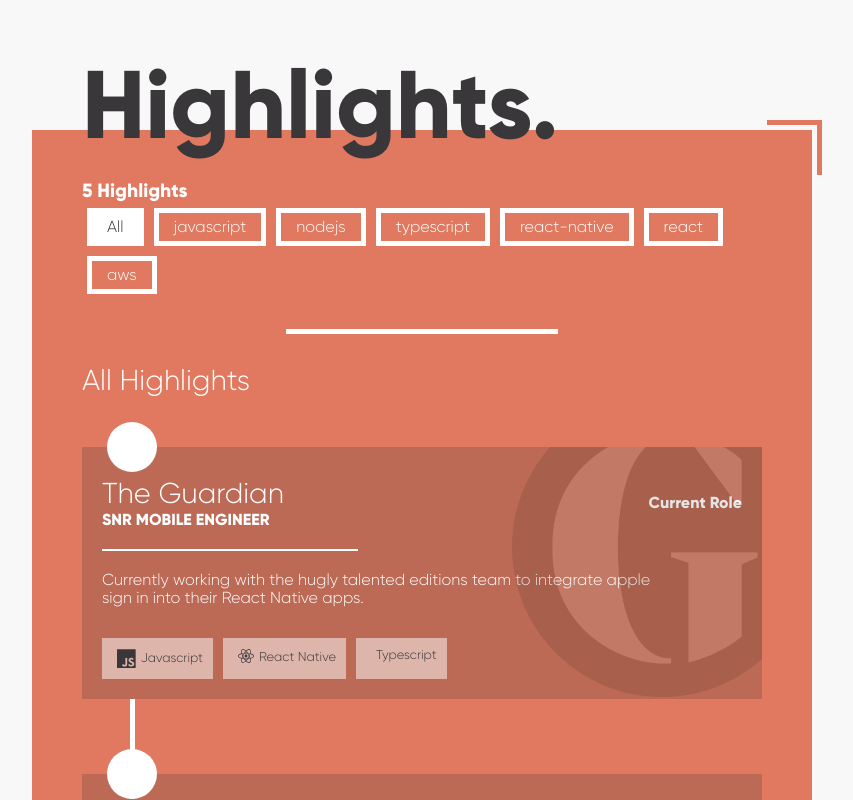
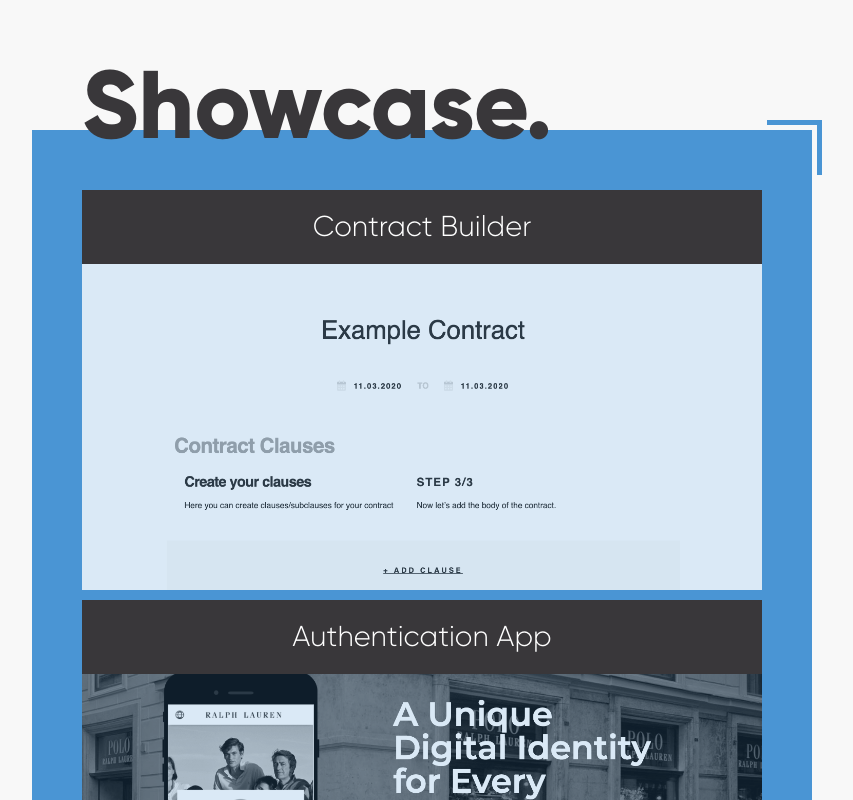
Before and after one commit to Jonjoe/website, a React (Create React App) app: page / in a window 1280 px wide. Shown: the part 2280-3080 px from the top of the page, without its empty margins (218-1071 px from the left). Built offline with nearby package versions, Linux system fonts and the light colour scheme; what @fortawesome/pro-duotone-svg-icons, @fortawesome/pro-light-svg-icons, @fortawesome/pro-solid-svg-icons would draw is missing.

Commit message:
add projects

```diff
--- a/src/components/implementations/FeaturedProjects/FeaturedProjects.component.tsx
+++ /dev/null
@@ -1,18 +0,0 @@
-import * as React from "react";
-import * as Styled from "./FeaturedProjects.styled"
-import projects from "data/projects.data";
-
-import { FeaturedProject } from "components";
-import { FProject } from "components/organisms/FeaturedProject/FeaturedProject.component";
-
-const FeaturedProjects: React.FC = () => {
-  return (
-    <Styled.Container>
-      {projects.map((project: FProject, index: number) => (
-        <FeaturedProject project={project} key={index} />
-      ))}
-    </Styled.Container>
-  );
-};
-
-export default FeaturedProjects;
--- a/src/components/implementations/FeaturedProjects/FeaturedProjects.styled.tsx
+++ /dev/null
@@ -1,8 +0,0 @@
-import styled from "styled-components"
-
-export const Container = styled.div`
-  display: flex;
-  width: 100%;
-  flex-wrap: wrap;
-  justify-content: center;
-`
--- a/src/components/index.tsx
+++ b/src/components/index.tsx
@@ -19,7 +19,6 @@ export { default as Tags } from './molecules/Tags/Tags.component';
 /*
  * Organisms
 */
-export { default as FeaturedProject } from './organisms/FeaturedProject/FeaturedProject.component';
 export { default as List } from './organisms/List/List.component';
 export { default as Topbar } from './organisms/Topbar/Topbar.component';
 export { default as Footer } from './organisms/Footer/Footer.component';
@@ -44,7 +43,7 @@ export { default as Page } from './templates/Page/Page.component';
  * Implementation
 */
 export { default as WorkHistory } from './implementations/WorkHistory/WorkHistory.component';
-export { default as FeaturedProjects } from './implementations/FeaturedProjects/FeaturedProjects.component';
+export { default as FeaturedProject } from './implementations/FeaturedProject/FeaturedProject.component';
 export { default as SkillPoints } from './implementations/SkillPoints/SkillPoints.component';
 export { default as Highlights } from './implementations/Highlights/Highlights.component';
 export { default as Asides } from './implementations/Asides/Asides.component';
--- a/src/pages/Home/Home.page.tsx
+++ b/src/pages/Home/Home.page.tsx
@@ -8,15 +8,15 @@ import {
   Section,
   SkillPoints,
   Text,
-  FeaturedProjects,
-  Divider,
   Technologies,
-  Card,
-  CardGrid,
   MyProcess,
+  Struct,
+  FeaturedProject,
   Highlights
 } from "../../components";
+import projects from "data/projects.data";
 
+import { FProject } from "components/implementations/FeaturedProject/FeaturedProject.component";
 import { strings, theme } from "config";
 
 const HomePage: React.FC = () => {
@@ -54,6 +54,18 @@ const HomePage: React.FC = () => {
         <Technologies />
       </Section>
 
+      <Section title="Showcase" accent={theme.pallet.BLUE}>
+        <Waypoint
+          onEnter={() => setAccent(theme.pallet.BLUE)}
+          bottomOffset={500}
+        />
+        <React.Fragment>
+          {projects.map((project: FProject, index: number) => (
+            <FeaturedProject project={project} key={index} />
+          ))}
+        </React.Fragment>
+      </Section>
+
       <Section title="Highlights" accent={theme.pallet.RED}>
         <Waypoint
           onEnter={() => setAccent(theme.pallet.RED)}
```
Also changed, not shown: src/components/implementations/FeaturedProject/FeaturedProject.component.tsx (renamed from src/components/organisms/FeaturedProject/FeaturedProject.component.tsx), src/components/implementations/FeaturedProject/FeaturedProject.styles.tsx (renamed from src/components/organisms/FeaturedProject/FeaturedProject.styles.tsx).
